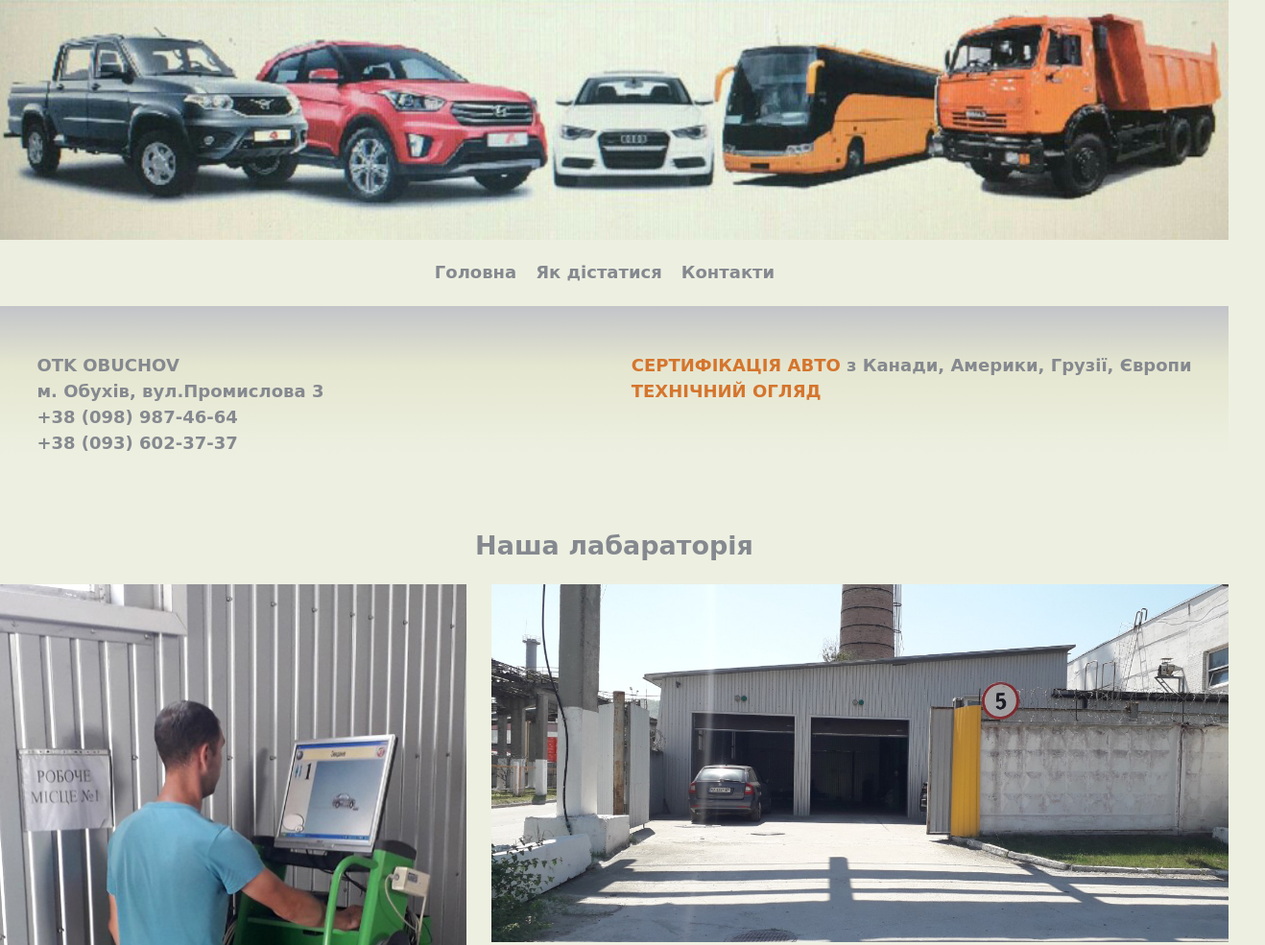
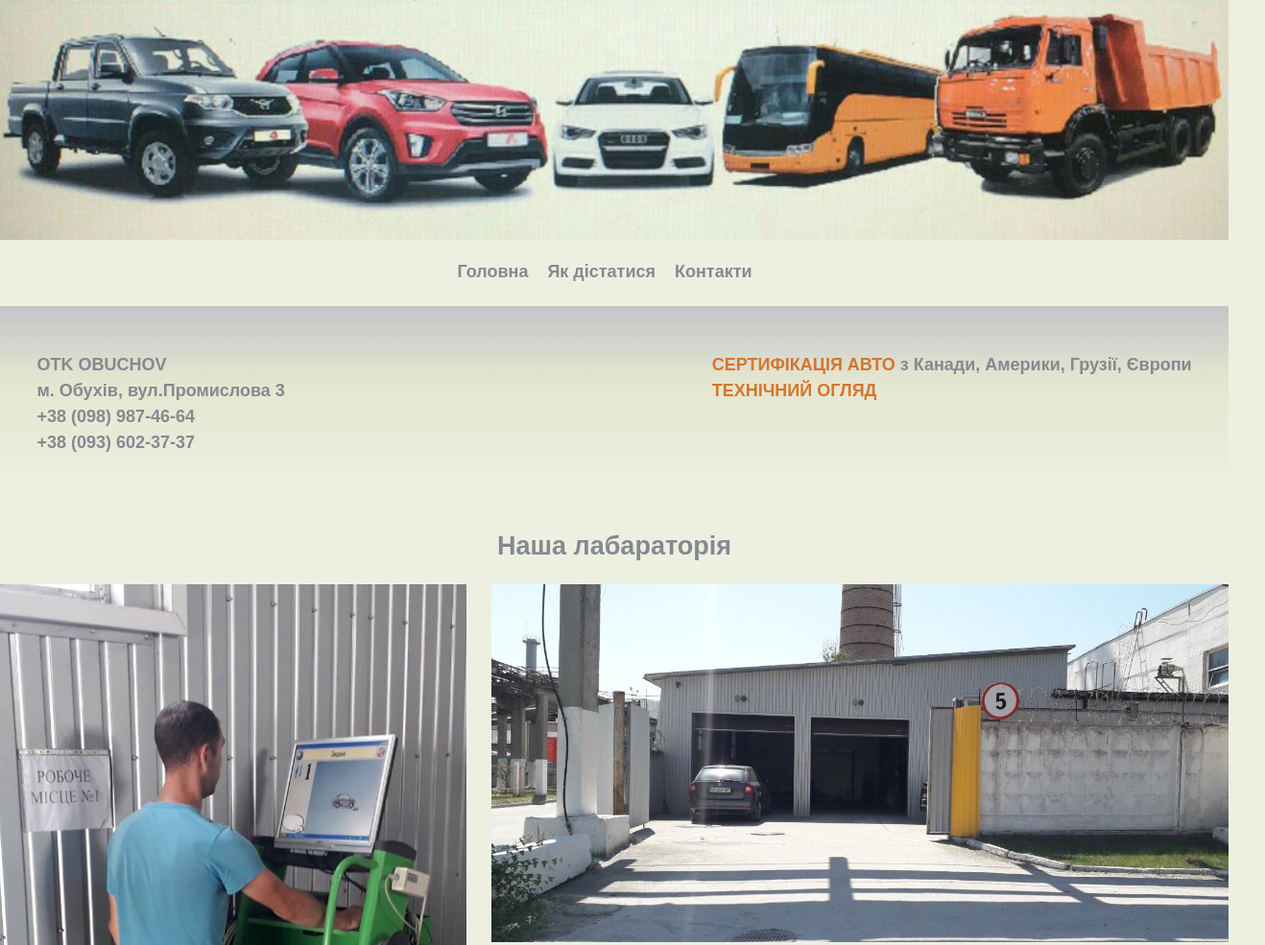
Before and after one commit to autoCertification/website.github.io, a plain HTML site: page index.html in a window 1280 px wide. Shown: the top 985 px of the page at 96% size, 1318 px wide, since content can reach past the window. Drawn offline with Linux system fonts and the light colour scheme.

Commit message:
fixed styles

```diff
--- a/main.css
+++ b/main.css
@@ -8,7 +8,6 @@ body {
   line-height: 1.5;
   color: #85898f;
   background: #edf0e1;
-  font-family: cursive;
   font-size: 18px;
 }
 a {
@@ -26,7 +25,7 @@ html {
   box-sizing: inherit;
 }
 .wrapper {
-  margin: 3%;
+  padding: 3%;
 }
 .title {
   padding-top: 35px;
```
